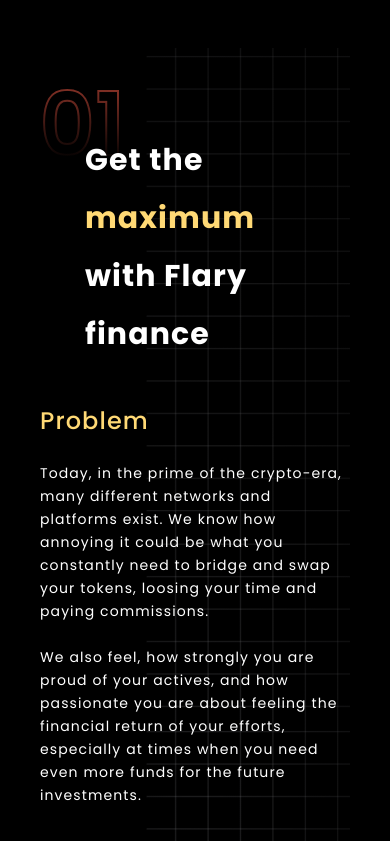
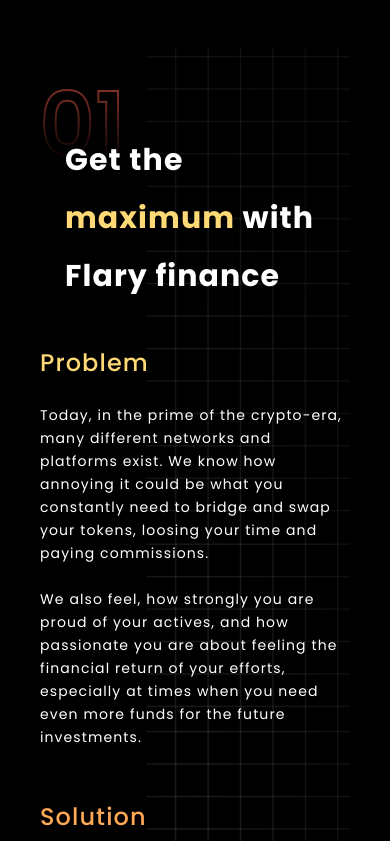
Before and after one commit to serjou1/Crypto_flary, a React (Create React App) app: page / in a window 390 px wide. Shown: the part 1583-2424 px from the top of the page. Built offline with nearby package versions, Linux system fonts and the light colour scheme.

Commit message:
fix about as block

```diff
--- a/src/components/AboutAs/AboutAs.module.scss
+++ b/src/components/AboutAs/AboutAs.module.scss
@@ -9,11 +9,12 @@
   justify-content: space-between;
   margin-bottom: 100px;
 }
-.netBackground{
-  background: radial-gradient(70.71% 70.71% at 50% 50%,transparent 0,rgba(0,0,0,.5) 79%),url(../../assets/bg-net.png),transparent 0 0/100% 100% no-repeat;
+.netBackground {
+  background: radial-gradient(70.71% 70.71% at 50% 50%, transparent 0, rgba(0, 0, 0, 0.5) 79%),
+    url(../../assets/bg-net.png), transparent 0 0/100% 100% no-repeat;
 
-    padding-top: 28px;
-    padding-bottom: 30px;
+  padding-top: 28px;
+  padding-bottom: 30px;
 }
 
 .content {
@@ -129,7 +130,6 @@
   .contentHelper {
     width: 100%;
     & h3 {
-      margin-left: 20px;
       margin-right: 20px;
       font-size: 30px;
       margin-bottom: 40px;
--- a/src/components/Schedule/Schedule.jsx
+++ b/src/components/Schedule/Schedule.jsx
@@ -25,7 +25,7 @@ export const Schedule = () => {
   const options = {
     borderWidth: 10,
     hoverBorderWidth: 0,
-    borderRadius: 30,
+    borderRadius: 15,
     cutout: '60%',
     plugins: {
       legend: false,
```
